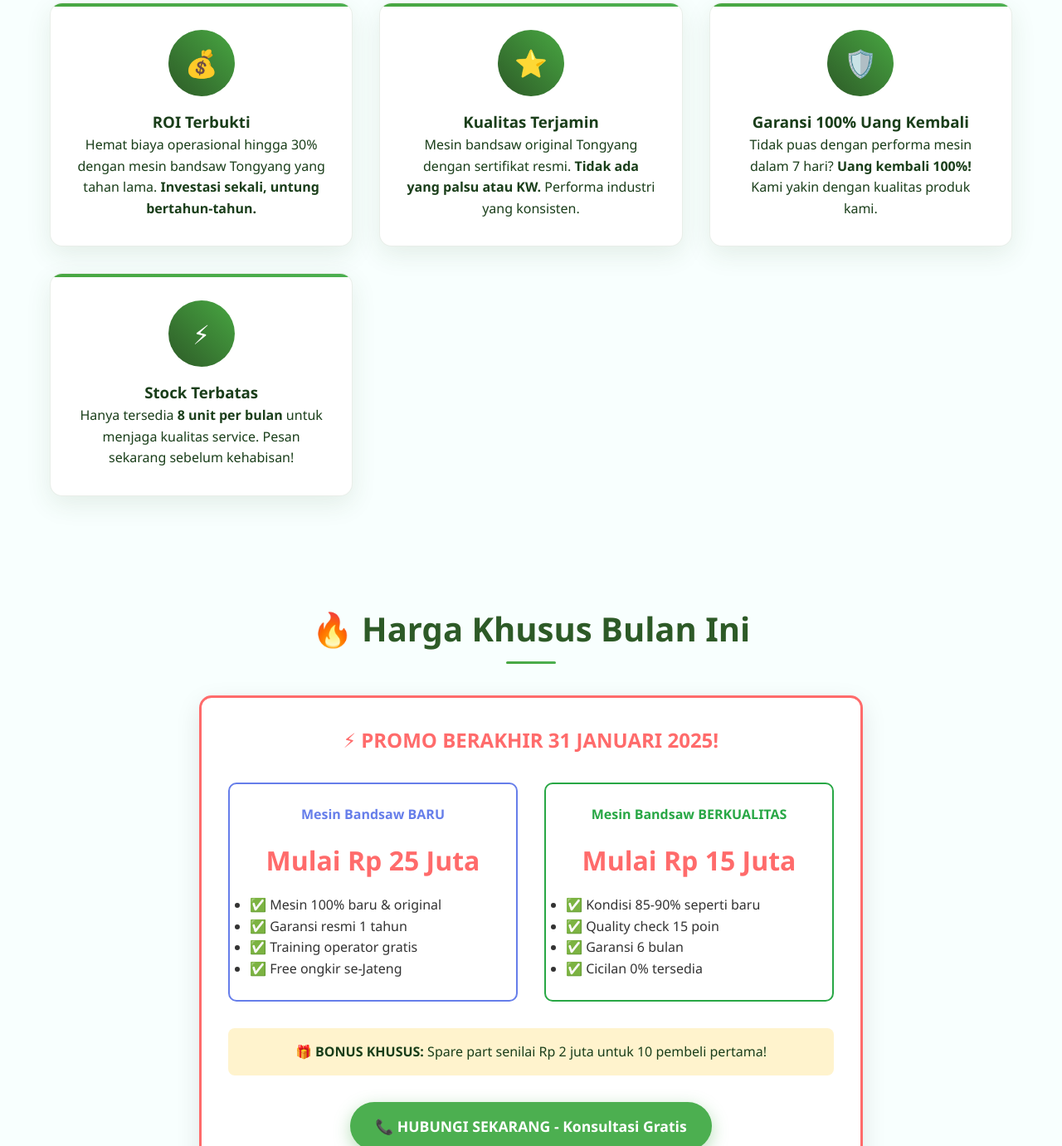
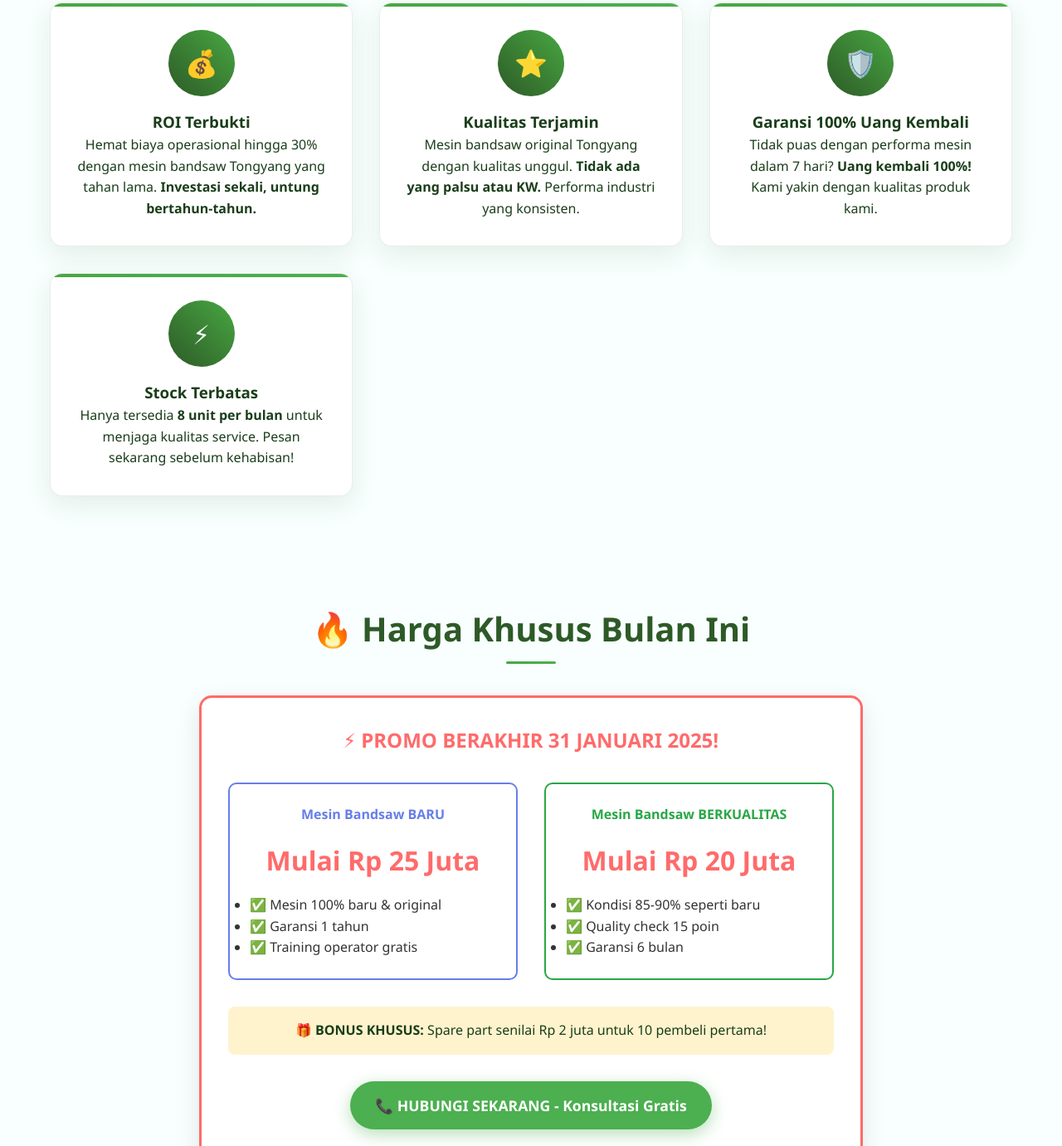
Before and after one commit to sulistyop/putra-mandiri, a plain HTML site: page index.html in a window 1280 px wide. Shown: the part 936-2317 px from the top of the page at 83% size. Drawn offline with Linux system fonts and the light colour scheme.

Commit message:
first commit

```diff
--- a/index.html
+++ b/index.html
@@ -1039,7 +1039,7 @@
           <div class="feature-card">
             <div class="feature-icon">⭐</div>
             <h3>Kualitas Terjamin</h3>
-            <p>Mesin bandsaw original Tongyang dengan sertifikat resmi. <strong>Tidak ada yang palsu atau KW.</strong>
+            <p>Mesin bandsaw original Tongyang dengan kualitas unggul. <strong>Tidak ada yang palsu atau KW.</strong>
               Performa industri yang konsisten.</p>
           </div>
           <div class="feature-card">
@@ -1072,19 +1072,17 @@
               <div style="font-size:2rem;font-weight:bold;color:#ff6b6b;margin-bottom:1rem;">Mulai Rp 25 Juta</div>
               <ul style="text-align:left;color:#333;">
                 <li>✅ Mesin 100% baru & original</li>
-                <li>✅ Garansi resmi 1 tahun</li>
+                <li>✅ Garansi 1 tahun</li>
                 <li>✅ Training operator gratis</li>
-                <li>✅ Free ongkir se-Jateng</li>
               </ul>
             </div>
             <div style="border:2px solid #28a745;padding:1.5rem;border-radius:10px;">
               <h4 style="color:#28a745;margin-bottom:1rem;">Mesin Bandsaw BERKUALITAS</h4>
-              <div style="font-size:2rem;font-weight:bold;color:#ff6b6b;margin-bottom:1rem;">Mulai Rp 15 Juta</div>
+              <div style="font-size:2rem;font-weight:bold;color:#ff6b6b;margin-bottom:1rem;">Mulai Rp 20 Juta</div>
               <ul style="text-align:left;color:#333;">
                 <li>✅ Kondisi 85-90% seperti baru</li>
                 <li>✅ Quality check 15 poin</li>
                 <li>✅ Garansi 6 bulan</li>
-                <li>✅ Cicilan 0% tersedia</li>
               </ul>
             </div>
           </div>
```
